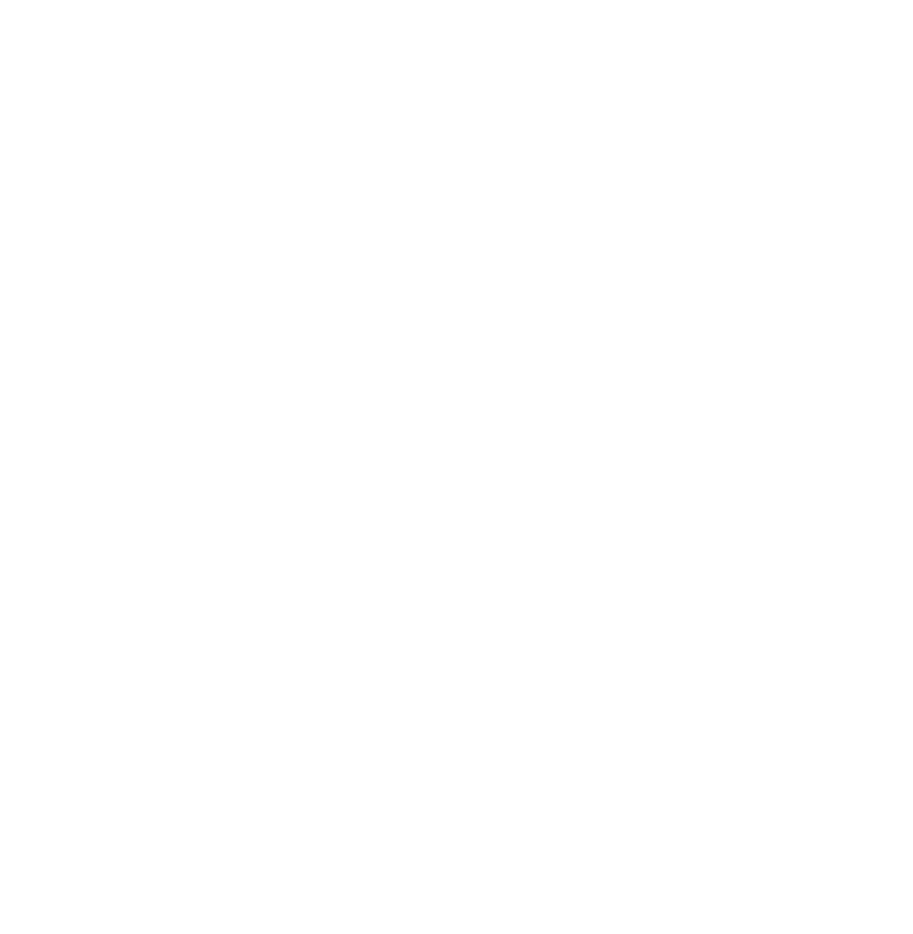
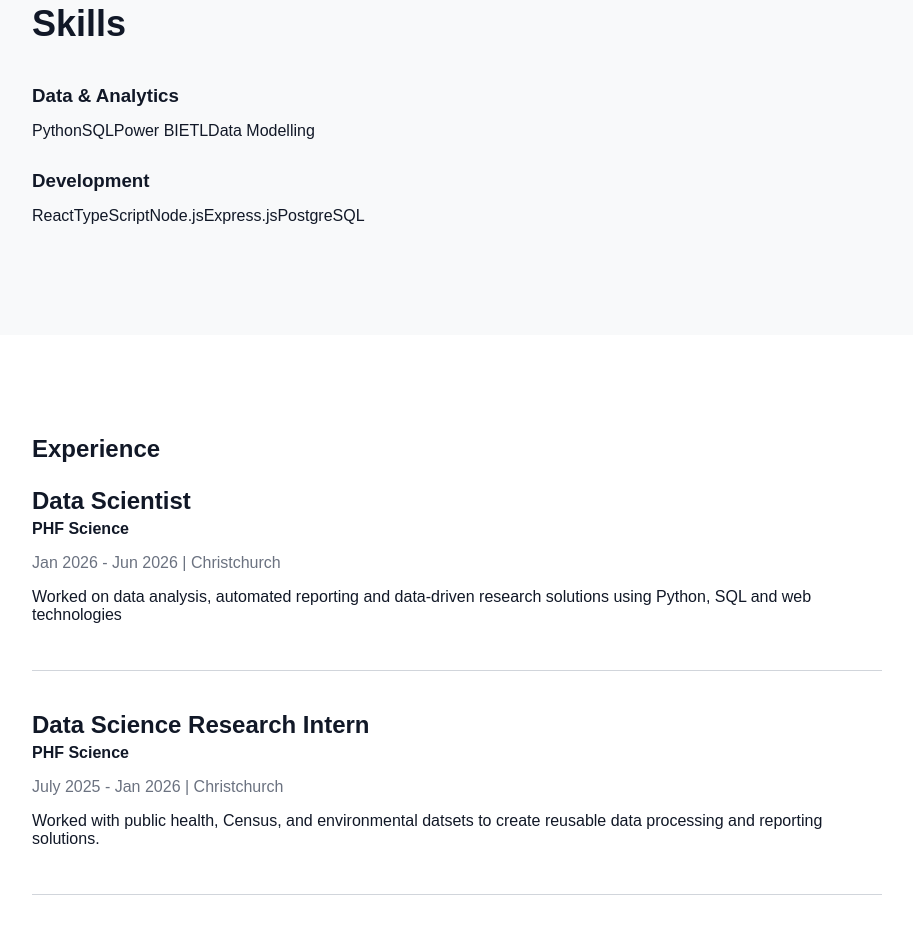
Before and after one commit to AnjuSambasivan93/my-portfolio, a React (Vite) app: page / in a window 1280 px wide. Shown: the part 1160-2094 px from the top of the page, without its empty margins (28-941 px from the left). Before the commit the page ends 800 px from the top, so only its background shows below. Built offline with nearby package versions, Linux system fonts and the light colour scheme.

Commit message:
Added skills and experience

```diff
--- a/src/App.tsx
+++ b/src/App.tsx
@@ -1,11 +1,17 @@
 import Hero from "./components/Hero";
 import Navbar from "./components/Navbar";
+import About from "./sections/About";
+import Skills from "./sections/Skills";
+import Experience from "./sections/Experience";
 
 function App(){
   return (
     <>
     <Navbar />
     <Hero />
+    <About />
+    <Skills />
+    <Experience />
     </>
   );
 }
--- a/src/components/About.tsx
+++ b/src/sections/About.tsx
@@ -9,6 +9,13 @@ function About() {
                 I am a Data Analyst and Data Scientist with experience in
                 data analysis, automation, reporting and building data solutions.
             </p>
+
+            <p>
+                I completed a Master of Applied Data Scienece and worked at PHF Science,
+                where I used Python, SQL, spatial data, and web technologies to support research and reporting projects.
+            </p>
         </section>
-    )
+    );
 }
+
+export default About;
--- /dev/null
+++ b/src/sections/Experience.tsx
@@ -0,0 +1,34 @@
+import "../styles/experience.css";
+
+function Experience() {
+    return (
+        <section id="experience" className="experience">
+            <h2>Experience</h2>
+
+            <div className="experience-item">
+                <h3>Data Scientist</h3>
+                <h4>PHF Science</h4>
+                <p className="date">Jan 2026 - Jun 2026 | Christchurch</p>
+
+                <p>Worked on data analysis, automated reporting and data-driven
+                     research solutions using Python, SQL and web technologies</p>
+            </div>
+
+
+
+            <div className="experience-item">
+                <h3>Data Science Research Intern</h3>
+                <h4>PHF Science</h4>
+                <p className="date">July 2025 - Jan 2026 | Christchurch</p>
+                <p>Worked with public health, Census, and environmental datsets
+                   to create reusable data processing and reporting solutions.
+                </p>
+            </div>
+
+
+
+        </section>
+    )
+}
+
+export default Experience;
--- /dev/null
+++ b/src/sections/Skills.tsx
@@ -0,0 +1,40 @@
+import "../styles/skills.css";
+
+function Skills() {
+    return (
+        <section id="skills" className="skills">
+            <h2> Skills</h2>
+
+
+
+            <div className="skill-group">
+                <h3>Data & Analytics</h3>
+
+            <div className="skill-list">
+                <span>Python</span>
+                <span>SQL</span>
+                <span>Power BI</span>
+                <span>ETL</span>
+                <span>Data Modelling</span>
+            </div>
+            </div>
+
+            <div className="skill-group">
+                <h3>Development</h3>
+
+
+                <div className="skill-list">
+                    <span>React</span>
+                    <span>TypeScript</span>
+                    <span>Node.js</span>
+                    <span>Express.js</span>
+                    <span>PostgreSQL</span>
+                </div>
+            </div>
+
+
+        </section>
+    );
+}
+
+export default Skills;
--- /dev/null
+++ b/src/styles/about.css
@@ -0,0 +1,14 @@
+.about {
+    padding: 80px 60px;
+}
+
+.about h2 {
+    font-size: 36px;
+    margin-bottom: 20px;
+}
+
+about p {
+    max-width: 800px;
+    font-size: 18px;
+    line-height: 1.7;
+}
--- /dev/null
+++ b/src/styles/experience.css
@@ -0,0 +1,29 @@
+.experience {
+    padding: 80px 60px;
+}
+
+.experience h2 P {
+    font-size: 36px;
+    margin-bottom: 40px;
+}
+
+.experience-item {
+    max-width: 850px;
+    margin-bottom: 40px;
+    padding-bottom: 30px;
+    border-bottom: 1px solid #d1d5db;
+
+}
+
+.experience-item h3 {
+    font-size: 24px;
+    margin-bottom: 5px;
+}
+
+.experience-item h4 {
+    margin: 0 0 8px;
+}
+
+.date {
+    color: #6b7280
+}
--- /dev/null
+++ b/src/styles/skills.css
@@ -0,0 +1,31 @@
+.skills {
+    padding: 80px 60px;
+    background-color: #f8f9fa;
+}
+
+.skills h2 {
+    font-size: 36px;
+    margin-bottom: 40px;
+}
+
+
+.skill-group {
+    margin-bottom: 30px;
+}
+
+.skill-group h3 {
+    margin-bottom: 15px;
+}
+
+.skills-list {
+    display: flex;
+    flex-wrap: wrap;
+    gap: 12px;
+}
+
+.skills-list span {
+    padding: 10px 16px;
+    border: 1px solid #d1d5db;
+    border-radius: 6px;
+    background-color: white;
+}
```
